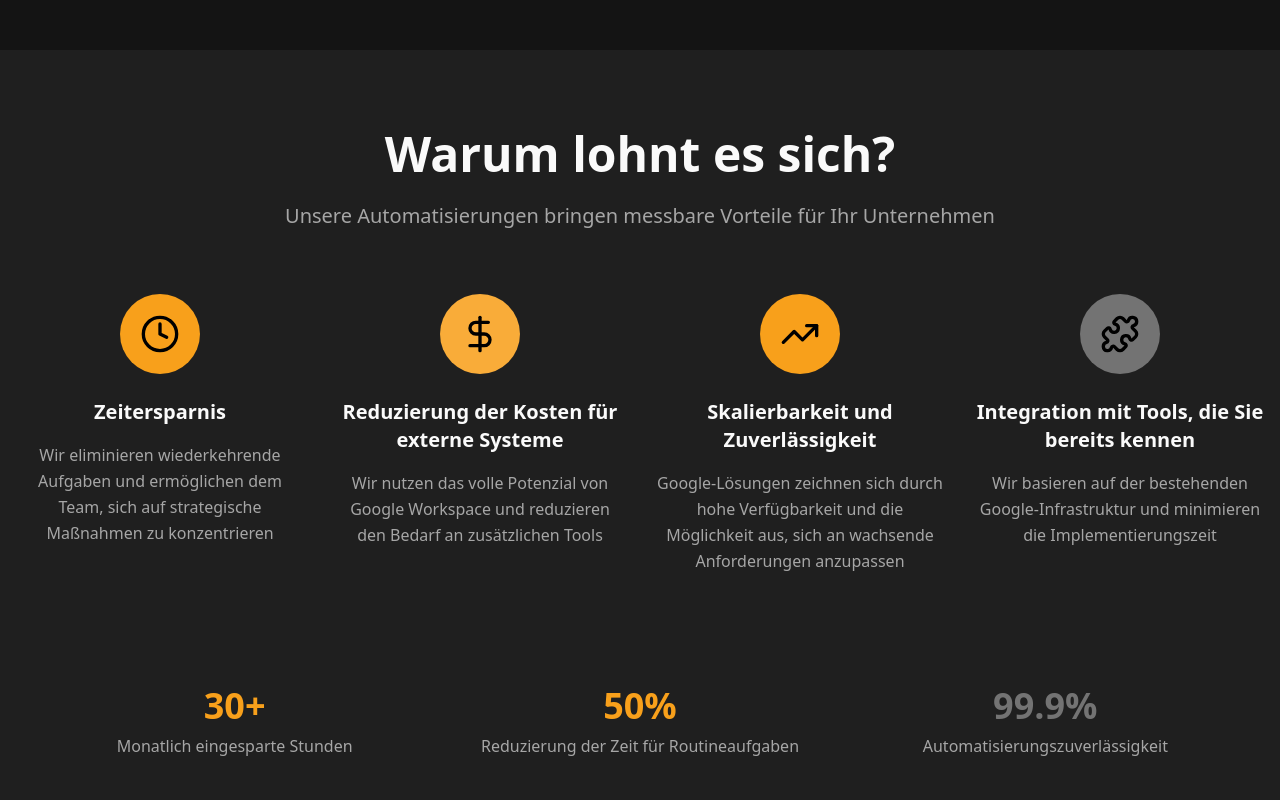
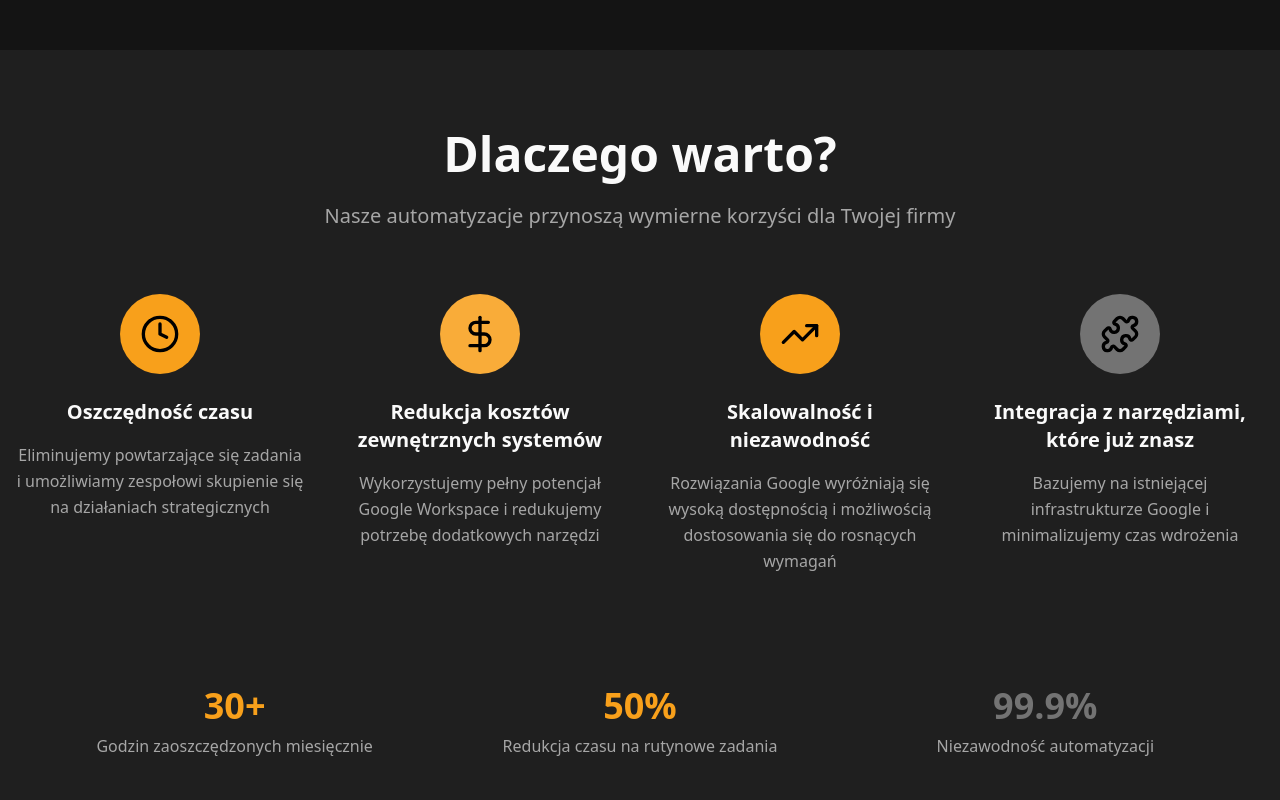
Before and after one commit to Centrumbip/progressivegroup-ch-de-ffd96cee, a React (Vite) app: page /automatyzacje in a window 1280 px wide. Shown: the part 4000-4800 px from the top of the page. Built offline with nearby package versions, Linux system fonts and the light colour scheme; the HTML template or start-up script is replaced by a standard one.

Commit message:
Translate "Korzyści Automatyzacji" page

```diff
--- a/src/components/sections/WhyUs.tsx
+++ b/src/components/sections/WhyUs.tsx
@@ -2,26 +2,26 @@ import { Clock, DollarSign, TrendingUp, Puzzle } from "lucide-react";
 
 const benefits = [
   {
-    title: "Zeitersparnis",
-    description: "Wir eliminieren wiederkehrende Aufgaben und ermöglichen dem Team, sich auf strategische Maßnahmen zu konzentrieren",
+    title: "Oszczędność czasu",
+    description: "Eliminujemy powtarzające się zadania i umożliwiamy zespołowi skupienie się na działaniach strategicznych",
     icon: Clock,
     color: "bg-primary"
   },
   {
-    title: "Reduzierung der Kosten für externe Systeme",
-    description: "Wir nutzen das volle Potenzial von Google Workspace und reduzieren den Bedarf an zusätzlichen Tools",
+    title: "Redukcja kosztów zewnętrznych systemów",
+    description: "Wykorzystujemy pełny potencjał Google Workspace i redukujemy potrzebę dodatkowych narzędzi",
     icon: DollarSign,
     color: "bg-accent"
   },
   {
-    title: "Skalierbarkeit und Zuverlässigkeit",
-    description: "Google-Lösungen zeichnen sich durch hohe Verfügbarkeit und die Möglichkeit aus, sich an wachsende Anforderungen anzupassen",
+    title: "Skalowalność i niezawodność",
+    description: "Rozwiązania Google wyróżniają się wysoką dostępnością i możliwością dostosowania się do rosnących wymagań",
     icon: TrendingUp,
     color: "bg-primary"
   },
   {
-    title: "Integration mit Tools, die Sie bereits kennen",
-    description: "Wir basieren auf der bestehenden Google-Infrastruktur und minimieren die Implementierungszeit",
+    title: "Integracja z narzędziami, które już znasz",
+    description: "Bazujemy na istniejącej infrastrukturze Google i minimalizujemy czas wdrożenia",
     icon: Puzzle,
     color: "bg-secondary"
   }
@@ -33,10 +33,10 @@ const WhyUs = () => {
       <div className="container mx-auto px-4">
         <div className="text-center mb-16">
           <h2 className="text-4xl md:text-5xl font-bold text-foreground mb-6 animate-fade-in">
-            Warum lohnt es sich?
+            Dlaczego warto?
           </h2>
           <p className="text-xl text-muted-foreground max-w-3xl mx-auto animate-fade-in animate-delay-200">
-            Unsere Automatisierungen bringen messbare Vorteile für Ihr Unternehmen
+            Nasze automatyzacje przynoszą wymierne korzyści dla Twojej firmy
           </p>
         </div>
 
@@ -68,15 +68,15 @@ const WhyUs = () => {
           <div className="grid md:grid-cols-3 gap-8 text-center">
             <div>
               <div className="text-4xl font-bold text-primary mb-2">30+</div>
-              <p className="text-muted-foreground">Monatlich eingesparte Stunden</p>
+              <p className="text-muted-foreground">Godzin zaoszczędzonych miesięcznie</p>
             </div>
             <div>
               <div className="text-4xl font-bold text-primary mb-2">50%</div>
-              <p className="text-muted-foreground">Reduzierung der Zeit für Routineaufgaben</p>
+              <p className="text-muted-foreground">Redukcja czasu na rutynowe zadania</p>
             </div>
             <div>
               <div className="text-4xl font-bold text-secondary mb-2">99.9%</div>
-              <p className="text-muted-foreground">Automatisierungszuverlässigkeit</p>
+              <p className="text-muted-foreground">Niezawodność automatyzacji</p>
             </div>
           </div>
         </div>
```
